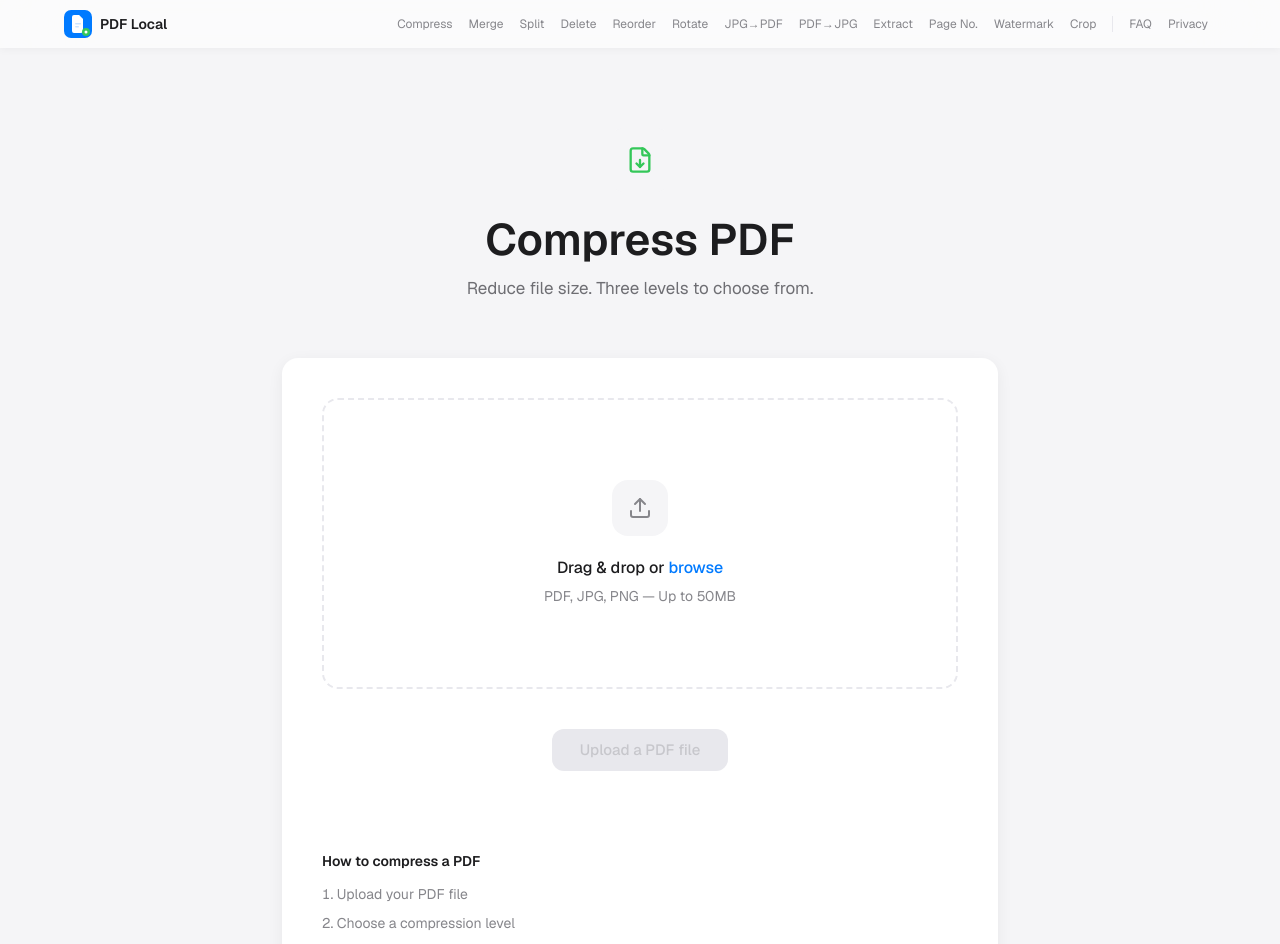
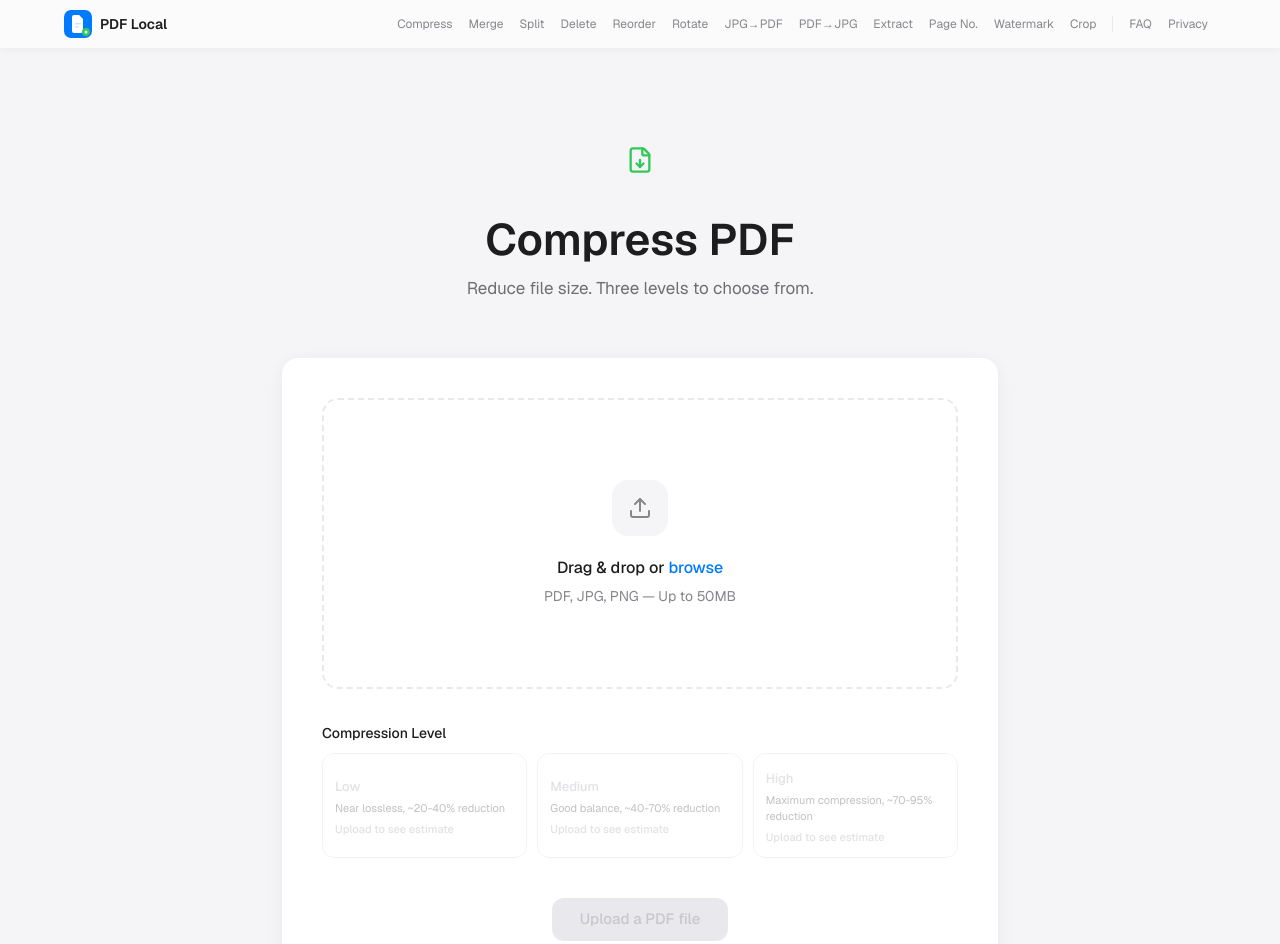
Before and after one commit to 935592360Stven/PDF-Local, a Next.js app: page /compress-pdf in a window 1280 px wide. Shown: the top 944 px of the page. Built offline with nearby package versions, Linux system fonts and the light colour scheme.

Commit message:
compress-pdf: show compression levels before upload (disabled state)

```diff
--- a/src/app/compress-pdf/page.tsx
+++ b/src/app/compress-pdf/page.tsx
@@ -35,6 +35,7 @@ function fmtSize(bytes: number): string {
 export default function CompressPDFPage() {
   const [files, setFiles] = useState<File[]>([]), [compressing, setCompressing] = useState(false), [blob, setBlob] = useState<Blob | null>(null), [progress, setProgress] = useState(""), [orig, setOrig] = useState(0), [comp, setComp] = useState(0)
   const [level, setLevel] = useState("medium")
+  const disabled = files.length === 0
   const handleFiles = useCallback((f: File[]) => { setFiles(f); setBlob(null) }, [])
 
   const go = async () => {
@@ -80,27 +81,31 @@ export default function CompressPDFPage() {
     <ToolLayout title="Compress PDF" description="Reduce file size. Three levels to choose from." icon={<FileDown className="h-7 w-7 text-[#34c759]" />}>
       <FileUpload onFilesSelected={handleFiles} accept=".pdf" multiple={false} maxFiles={1} />
 
-      {files.length > 0 && (
       <div className="mt-8">
         <label className="text-[14px] font-medium text-[#1d1d1f]">Compression Level</label>
         <div className="mt-2 grid grid-cols-3 gap-2.5">
           {levels.map(l => {
-              const estMin = files[0].size * l.minRatio
-              const estMax = files[0].size * l.maxRatio
+            const estMin = files[0]?.size ? files[0].size * l.minRatio : 0
+            const estMax = files[0]?.size ? files[0].size * l.maxRatio : 0
             return (
-              <button key={l.id} onClick={() => setLevel(l.id)}
+            <button key={l.id} onClick={() => { if (!disabled) setLevel(l.id) }}
               className={cn("rounded-[12px] border px-3 py-3 text-left transition-all",
-                  level === l.id ? "border-[#34c759] bg-[#34c759]/5" : "border-[#e8e8ed] bg-white hover:border-[#d2d2d7]")}>
-                <span className={cn("text-[13px] font-medium", level === l.id ? "text-[#1d1d1f]" : "text-[#1d1d1f]")}>{l.label}</span>
+                disabled && "opacity-50 cursor-default",
+                !disabled && level === l.id ? "border-[#34c759] bg-[#34c759]/5" : "border-[#e8e8ed] bg-white",
+                !disabled && level !== l.id && "hover:border-[#d2d2d7]")}>
+              <span className={cn("text-[13px] font-medium", disabled ? "text-[#c7c7cc]" : "text-[#1d1d1f]")}>{l.label}</span>
               <p className="mt-0.5 text-[11px] text-[#86868b]">{l.desc}</p>
+              {files[0] ? (
                 <p className="mt-1 text-[11px] text-[#34c759] font-medium">~{fmtSize(estMin)} – {fmtSize(estMax)}</p>
+              ) : (
+                <p className="mt-1 text-[11px] text-[#c7c7cc] font-medium">Upload to see estimate</p>
+              )}
             </button>
             )
           })}
         </div>
-          <p className="mt-2 text-[11px] text-[#c7c7cc]">Estimate based on file size. Actual results vary by content.</p>
+        {files[0] && <p className="mt-2 text-[11px] text-[#c7c7cc]">Estimate based on file size. Actual results vary by content.</p>}
       </div>
-      )}
 
       <div className="mt-10 flex flex-col items-center gap-5">
         <button onClick={go} disabled={!files.length || compressing}
```
Lines whose indentation alone changed are shown as unchanged.
